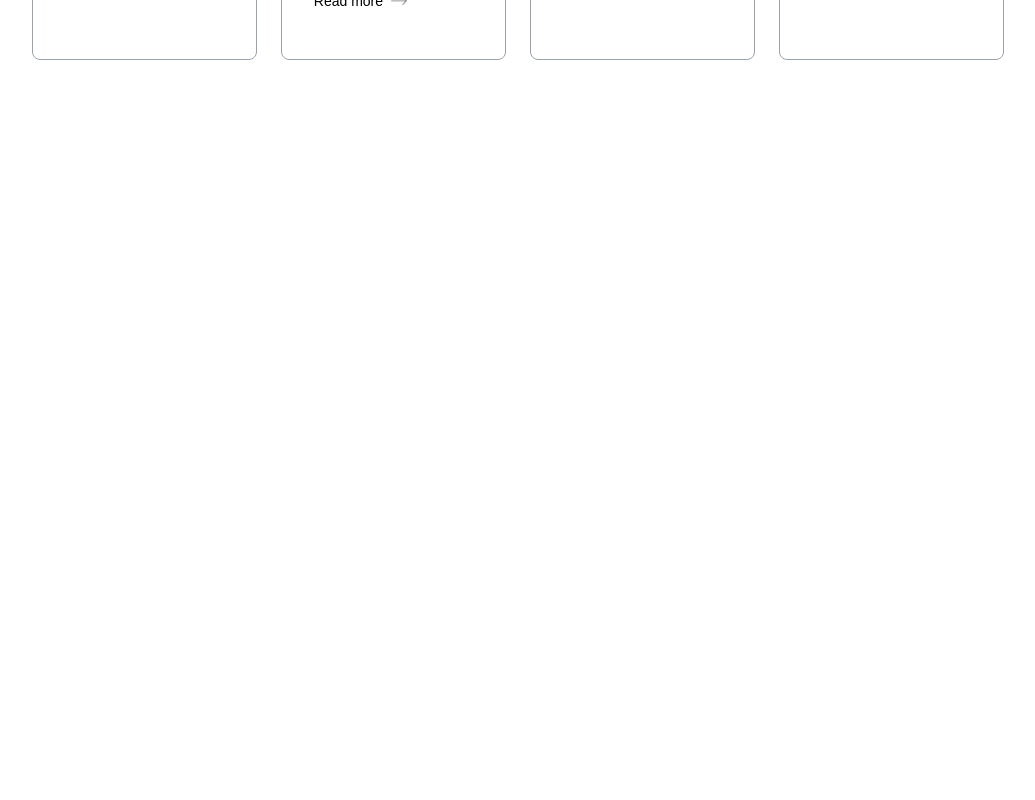
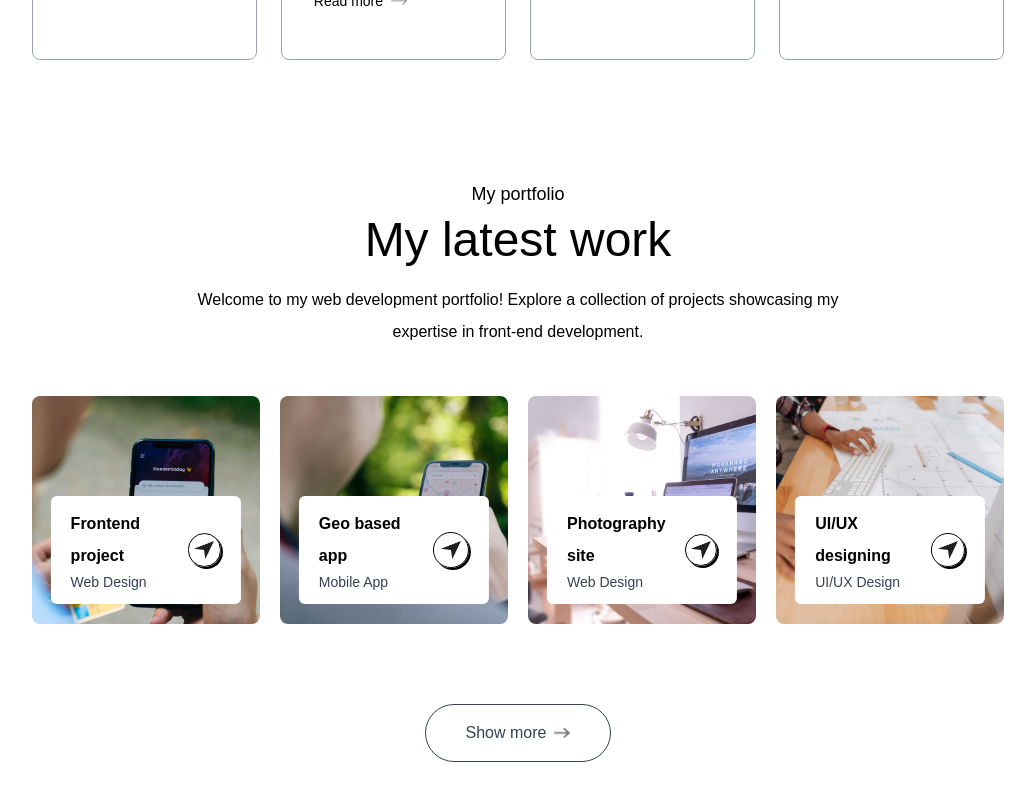
Before and after one commit to Goldfinch95/portafolio, a Next.js app: page / in a window 1280 px wide. Shown: the part 2155-2955 px from the top of the page, without its empty margins (122-1157 px from the left). Before the commit the page ends 2295 px from the top, so only its background shows below. Built offline with nearby package versions, Linux system fonts and the light colour scheme; a web font is replaced by a local one.

Commit message:
se trabajo en la seccion work

```diff
--- /dev/null
+++ b/app/components/Work.jsx
@@ -0,0 +1,38 @@
+import { assets, workData } from "../../assets/assets";
+import Image from "next/image";
+const Work = () => {
+  return (
+    <div id="work" className="w-full px-[12%] py-10 scroll-mt-20">
+      <h4 className="text-center mb-2 text-lg">My portfolio</h4>
+      <h2 className="text-center text-5xl">My latest work</h2>
+      <p className="text-center max-w-2xl mx-auto mt-5 mb-12">
+        Welcome to my web development portfolio! Explore a collection of
+        projects showcasing my expertise in front-end development.
+      </p>
+
+      <div className="grid grid-cols-1 md:grid-cols-2 lg:grid-cols-4 my-10 gap-5">
+        {workData.map((project, index) => (
+          <div
+            key={index}
+            className="aspect-square bg-no-repeat bg-cover bg-center rounded-lg relative cursor-pointer group"
+            style={{ backgroundImage: `url(${project.bgImage})` }}
+          >
+            <div className="bg-white w-10/12 rounded-md absolute bottom-5 left-1/2 -translate-x-1/2 py-3 px-5 flex items-center justify-between duration-500 group-hover:bottom-7">
+              <div>
+                <h2 className="font-semibold">{project.title}</h2>
+                <p className="text-sm text-gray-700">{project.description}</p>
+              </div>
+              <div className="border rounded-full border-black w-9 aspect-square flex items-center justify-center shadow-[2px_2px_0_#000] group-hover:bg-lime-300 transition">
+                <Image src={assets.send_icon} alt="send icon" className="w-5" />
+              </div>
+            </div>
+
+          </div>
+        ))}
+      </div>
+      <a href="" className="w-max flex items-center justify-center gap-2 text-gray-700 border-[0.5px] border-gray-700 rounded-full py-3 px-10 mx-auto my-20 hover:bg-lightHover duration-500">Show more <Image src={assets.right_arrow_bold} alt="Right arrow" className="w-4"/></a>
+    </div>
+  );
+};
+
+export default Work;
--- a/app/page.tsx
+++ b/app/page.tsx
@@ -3,7 +3,8 @@
 import Header from '@/app/components/Header';
 import Navbar from '@/app/components/Navbar';
 import About from '@/app/components/About';
-import Services from '@/app/components/Services'
+import Services from '@/app/components/Services';
+import Work from '@/app/components/Work'
 
 export default function Home() {
   return (
@@ -12,6 +13,7 @@
     <Header />
     <About />
     <Services />
+    <Work />
     </>
   );
 }
```
